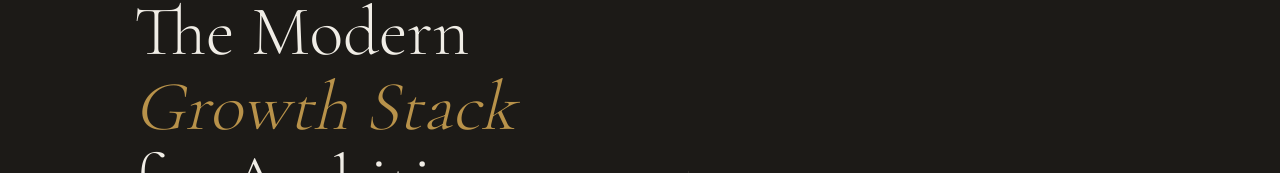
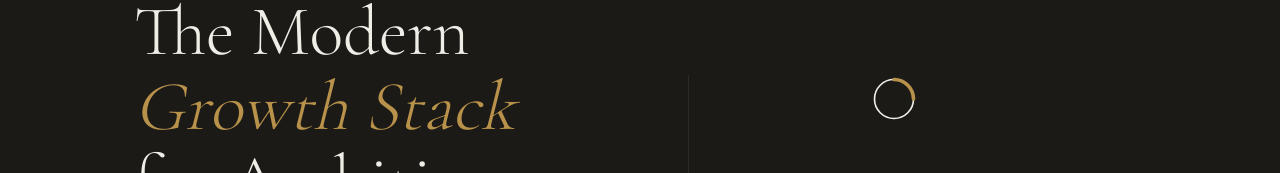
Before and after one commit to letsnavigatebmw/aperture-hospitality, a Next.js app: page / in a window 1280 px wide. Shown: the part 250-423 px from the top of the page. Built offline with nearby package versions, Linux system fonts and the light colour scheme.

Commit message:
Add Aperture logo centered above three pillars in hero section

```diff
--- a/app/page.tsx
+++ b/app/page.tsx
@@ -43,6 +43,14 @@ export default function Home() {
 
             {/* RIGHT: Three pillars */}
             <div style={{ paddingBottom: 'clamp(4rem,8vw,7rem)', borderLeft:'1px solid #2e2b26', paddingLeft:'3rem' }}>
+              {/* Logo */}
+              <div style={{ marginBottom:'3rem', textAlign:'center', paddingRight:'3rem', marginLeft:'-3rem' }}>
+                <svg width="48" height="48" viewBox="0 0 32 32" fill="none" style={{ margin:'0 auto' }}>
+                  <circle cx="16" cy="16" r="13" stroke="#F0EDE6" strokeWidth="1.1"/>
+                  <path d="M16 3 A13 13 0 0 1 29 16" stroke="#B8924A" strokeWidth="2.4" strokeLinecap="round"/>
+                </svg>
+              </div>
+
               <div style={{ fontSize:'0.5625rem', fontWeight:500, letterSpacing:'0.2em', textTransform:'uppercase', color:'#B8924A', marginBottom:'1.75rem' }}>
                 Build a business that grows with intelligence, not just headcount.
               </div>
```
